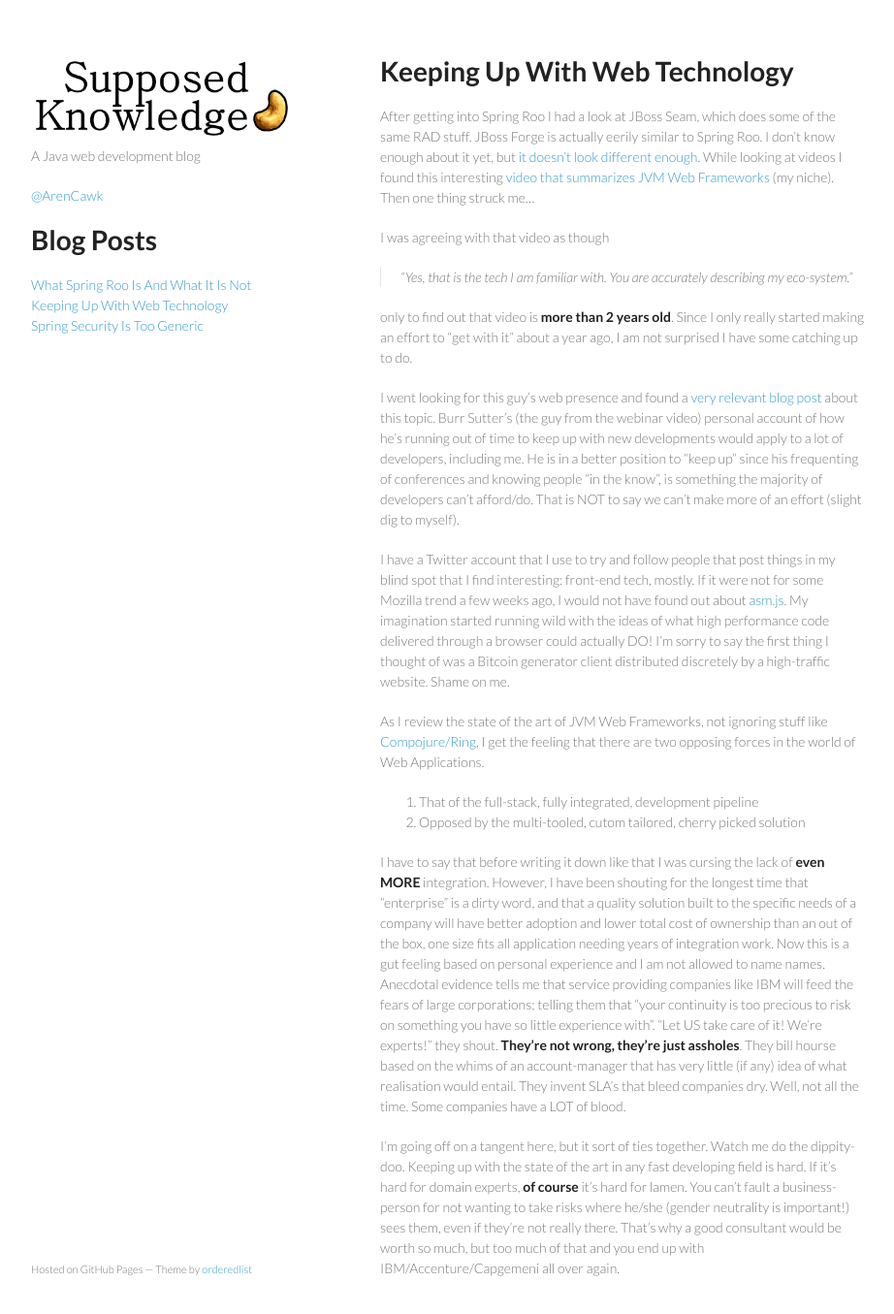
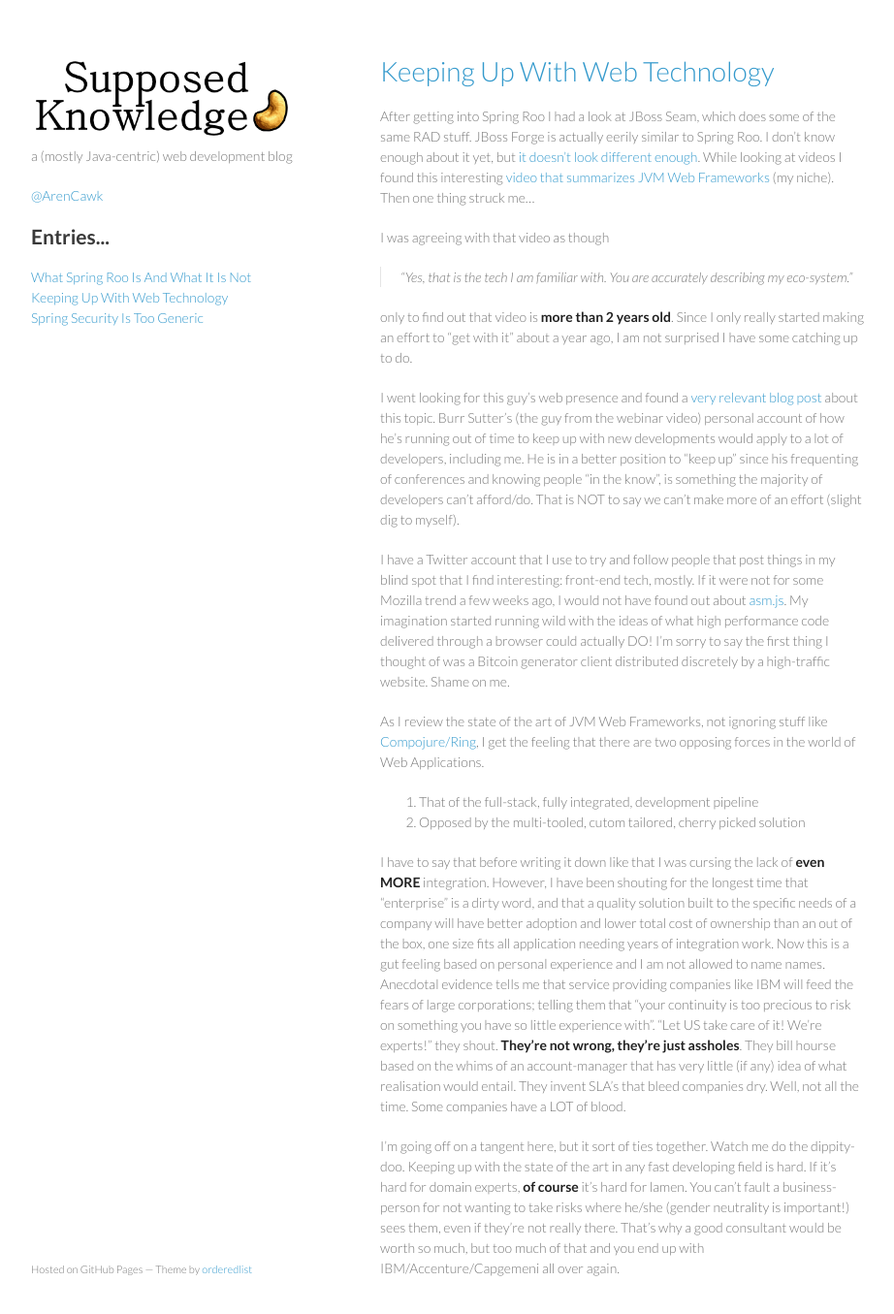
Before and after one commit to arienkock/arienkock.github.io, a Jekyll site: the page built from _posts/2013-12-09-keeping-up-with-web-technology.md, in a window 1280 px wide and 1388 px high. Shown: the top 1355 px of the window at 97% size, without its empty margins (178-1100 px from the left). Built offline with Jekyll 4.4.1, drawn with Linux system fonts in a browser that asks for light colours.

Commit message:
defaulted page again

```diff
--- /dev/null
+++ b/_includes/post_details.html
@@ -0,0 +1,9 @@
+<h1 class="entry-title">
+{% if page.title %}
+    <a href="{{ root_url }}{{ page.url }}">{{ page.title }}</a>
+{% endif %}
+{% if post.title %}
+    <a href="{{ root_url }}{{ post.url }}">{{ post.title }}</a>
+{% endif %}
+</h1>
+<div class="entry-content">{{ content }}</div>
--- a/_layouts/post.html
+++ b/_layouts/post.html
@@ -11,22 +11,24 @@
     <!--[if lt IE 9]>
     <script src="//html5shiv.googlecode.com/svn/trunk/html5.js"></script>
     <![endif]-->
+	<link rel="icon" href="/images/favicon.png" type="image/png">
+	<link rel="apple-touch-icon" href="/images/favicon.png">
+	<link rel="shortcut icon" href="/images/favicon.png" type="image/png">
   </head>
   <body>
     <div class="wrapper">
       <header>
         <div><img src="/images/supp_shew.png" alt="Supposed Knowledge"/></div>
-        <p>A Java web development blog</p>
+        <p>a (mostly Java-centric) web development blog</p>
         <p class="view"><a href="https://twitter.com/ArenCawk">@ArenCawk</a></p>
 
-		<h1>Blog Posts</h1>
+		<h2>Entries...</h2>
 		{% for it_post in site.posts %}
 			<div><a href="{{ it_post.url }}">{{ it_post.title }}</a></div>
 		{% endfor %}
       </header>
       <section>
-		<h1>{{ page.title }}{{ defaultedTitle }}</h1>
-		{{ content }}{{ defaultedContent }}
+		{% include post_details.html %}
       </section>
       <footer>
         <p><small>Hosted on GitHub Pages &mdash; Theme by <a href="https://github.com/orderedlist">orderedlist</a></small></p>
--- a/index.html
+++ b/index.html
@@ -1,6 +1,6 @@
 ---
 layout: post
 ---
-  {% assign defaultedPost = site.posts.first %}
-  {% assign defaultedTitle = defaultedPost.title %}
-  {% assign defaultedContent = defaultedPost.content %}
+  {% assign post = site.posts.first %}
+  {% assign content = post.content %}
+  {% include post_details.html %}
```
Also changed, not shown: images/favicon.png (added).
